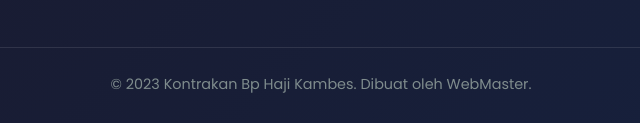
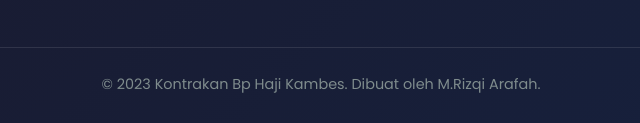
Before and after one commit to riz17645-png/Muhammad-Rizqi-Arafah., a plain HTML site: page index.html in a window 1280 px wide. Shown: the part 2294-2417 px from the top of the page, 319-959 px from the left. Drawn offline with Linux system fonts and the light colour scheme.

Commit message:
Update index.html

```diff
--- a/index.html
+++ b/index.html
@@ -104,10 +104,11 @@
         </div>
 
         <div class="copyright">
-            &copy; 2023 Kontrakan Bp Haji Kambes. Dibuat oleh WebMaster.
+            &copy; 2023 Kontrakan Bp Haji Kambes. Dibuat oleh M.Rizqi Arafah.
         </div>
     </div>
 </footer>
 
 </body>
+
 </html>
```
